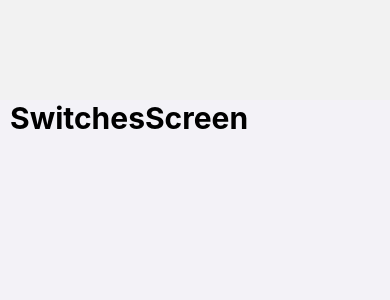
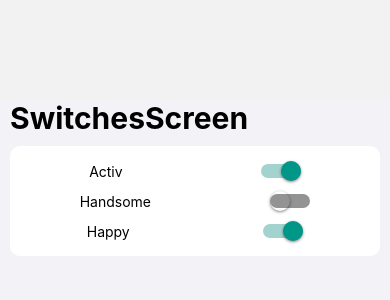
Before and after one commit to delafuentej/react-native_componentsApp, a React Native app: screen /SwitchesScreen in a window 390 px wide. Shown: the top 300 px of the page. Built offline with nearby package versions, Linux system fonts and the light colour scheme.

Commit message:
custom switches

```diff
--- /dev/null
+++ b/src/presentation/components/ui/CustomSwitch.tsx
@@ -0,0 +1,37 @@
+/* eslint-disable eol-last */
+/* eslint-disable prettier/prettier */
+/* eslint-disable react/react-in-jsx-scope */
+
+
+import { Platform, StyleSheet, Switch, Text, View} from 'react-native';
+import { colors } from '../../../config/theme/globalStyles';
+
+interface Props {
+    isOn: boolean;
+    text?: string;
+    onChange: (value:boolean)=> void;
+
+}
+export const CustomSwitch = ({isOn, text, onChange}:Props) => {
+
+  return (
+    <View style={styles.switchRow}>
+        {text && (<Text style={{color: colors.text}}>{text}</Text>)}
+         <Switch
+            thumbColor={ Platform.OS === 'android' ? colors.primary : ''}
+            ios_backgroundColor="#3e3e3e"
+            onValueChange={onChange}
+            value={isOn}
+    />
+
+    </View>
+  );
+};
+const styles = StyleSheet.create({
+    switchRow: {
+        flexDirection: 'row',
+        justifyContent:'space-around',
+        alignItems:'center',
+        marginVertical: 5,
+    },
+});
--- a/src/presentation/screens/switches/SwitchesScreen.tsx
+++ b/src/presentation/screens/switches/SwitchesScreen.tsx
@@ -4,12 +4,41 @@
 
 import { Title } from '../../components/ui/Title';
 import { CustomView } from '../../components/ui/CustomView';
+import { useState } from 'react';
+import { Card } from '../../components/ui/Card';
+import { CustomSwitch } from '../../components/ui/CustomSwitch';
 
 
 export const SwitchesScreen = () => {
+    // const [isEnabled, setIsEnabled] = useState(false);
+    // const toggleSwitch = () => setIsEnabled(previousState => !previousState);
+    const [state, setState] = useState({
+        isActive: true,
+        isHandsome: false,
+        isHappy: true,
+    })
+
   return (
     <CustomView style={{marginTop: 100, paddingHorizontal:10}}>
         <Title text='SwitchesScreen'/>
+        <Card>
+            <CustomSwitch
+                isOn={state.isActive}
+                onChange={(value)=> setState({...state, isActive: value})}
+                text='Activ'
+            />
+             <CustomSwitch
+                isOn={state.isHandsome}
+                onChange={(value)=> setState({...state, isHandsome: value})}
+                text='Handsome'
+            />
+             <CustomSwitch
+                isOn={state.isHappy}
+                onChange={(value)=> setState({...state, isHappy: value})}
+                text='Happy'
+            />
+
+        </Card>
 
     </CustomView>
   );
```
